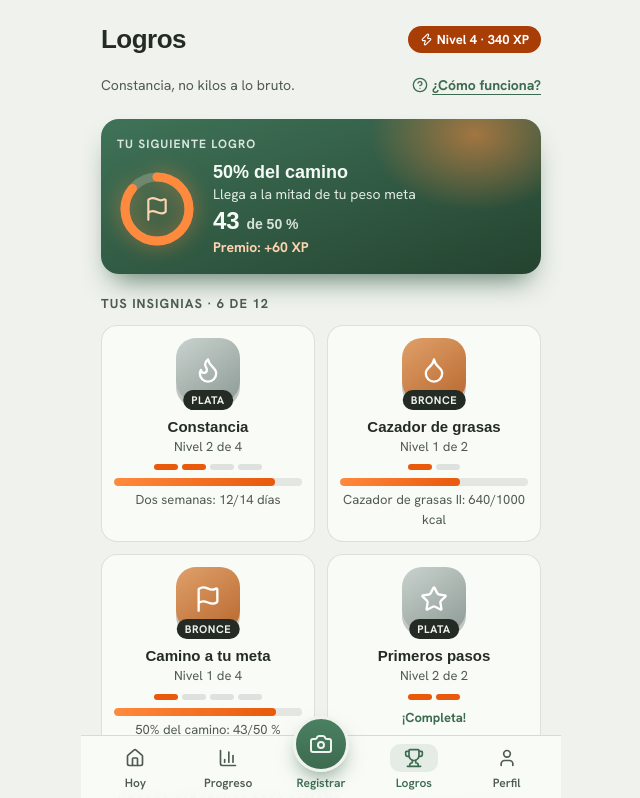
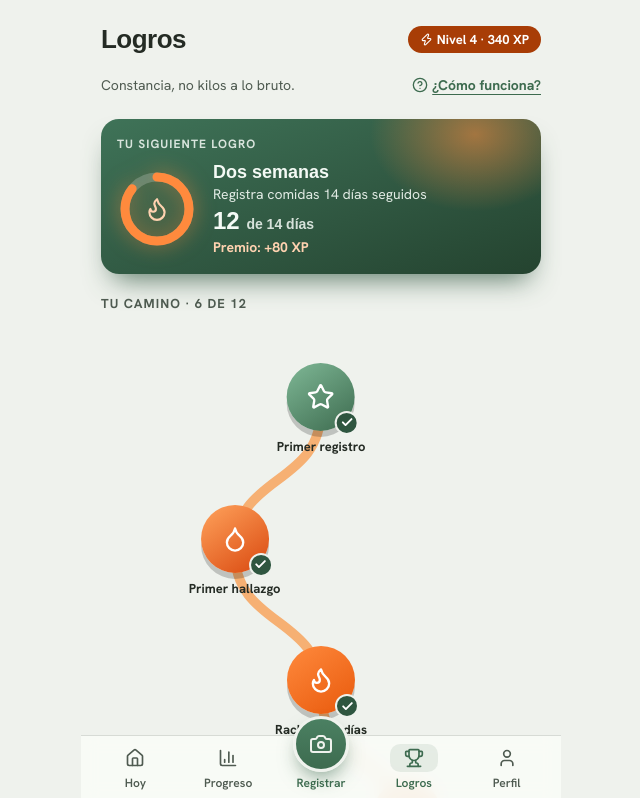
Before and after one commit to lucarouribe10-ai/nutrisnap-ai, a Next.js app: page /app/logros in a window 1280 px wide. Shown: the top 798 px of the page, without its empty margins (319-959 px from the left). Built offline with nearby package versions, Linux system fonts and the light colour scheme; a web font is replaced by a local one.

Commit message:
feat: logros como camino que se va desbloqueando

```diff
--- /dev/null
+++ b/components/app/CaminoLogros.tsx
@@ -0,0 +1,62 @@
+'use client';
+
+import { motion } from 'motion/react';
+import { Check, Droplet, Flag, Flame, Lock, Star } from 'lucide-react';
+import { LOGROS, type IconoLogro } from '@/lib/logros';
+import type { AppData } from '@/lib/app-store';
+import { EASE } from '@/components/onboarding/ui';
+
+const ICONOS: Record<IconoLogro, typeof Flame> = { flame: Flame, drop: Droplet, flag: Flag, star: Star };
+const COLOR: Record<IconoLogro, string> = {
+  flame: 'linear-gradient(145deg,#FF8A3D,#E8590C)',
+  drop: 'linear-gradient(145deg,#FFA35C,#D9480F)',
+  flag: 'linear-gradient(145deg,#5B9576,#3D6B4F)',
+  star: 'linear-gradient(145deg,#7FB896,#3D6B4F)',
+};
+const W = 300;
+const PASO = 118;
+const XS = [150, 78, 150, 222]; // zigzag suave
+
+/** El camino de logros (patrón del "camino" de Duolingo): ordenado por dificultad, con el actual resaltado y lo que sigue bloqueado. */
+export function CaminoLogros({ d }: { d: AppData }) {
+  const nodos = LOGROS.map((l, i) => ({ l, x: XS[i % XS.length], y: 70 + i * PASO, ok: d.logros.includes(l.id) }));
+  const actualIdx = nodos.findIndex((n) => !n.ok);
+  const H = 70 + (nodos.length - 1) * PASO + 90;
+  const trazo = (a: { x: number; y: number }, b: { x: number; y: number }) => `M${a.x} ${a.y} C${a.x} ${a.y + PASO * 0.55}, ${b.x} ${b.y - PASO * 0.55}, ${b.x} ${b.y}`;
+  return (
+    <section aria-label="Tu camino de logros" className="mt-5">
+      <h2 className="text-[13px] font-extrabold uppercase tracking-[0.08em] text-[var(--text-secondary)]">Tu camino · {d.logros.length} de {LOGROS.length}</h2>
+      <div className="relative mx-auto mt-3 w-full max-w-[360px]" style={{ aspectRatio: `${W} / ${H}` }}>
+        <svg viewBox={`0 0 ${W} ${H}`} className="absolute inset-0 h-full w-full" aria-hidden="true">
+          {nodos.slice(0, -1).map((n, i) => {
+            const sig = nodos[i + 1];
+            const hecho = n.ok && (sig.ok || i + 1 === actualIdx);
+            return <path key={i} d={trazo(n, sig)} fill="none" strokeWidth={hecho ? 8 : 6} strokeLinecap="round" stroke={hecho ? '#F6B073' : 'rgb(120 130 124 / .28)'} strokeDasharray={hecho ? undefined : '2 12'} />;
+          })}
+        </svg>
+        <ol className="absolute inset-0 list-none">
+          {nodos.map((n, i) => {
+            const Ic = ICONOS[n.l.icono];
+            const actual = i === actualIdx;
+            const prog = n.l.progreso(d);
+            return (
+              <motion.li key={n.l.id} initial={{ opacity: 0, scale: 0.7 }} animate={{ opacity: 1, scale: 1 }} transition={{ type: 'spring', stiffness: 300, damping: 18, delay: 0.05 * i }} className="absolute -translate-x-1/2 -translate-y-1/2 text-center" style={{ left: `${(n.x / W) * 100}%`, top: `${(n.y / H) * 100}%` }}>
+                <div className="relative mx-auto size-[68px]">
+                  {actual && <motion.span aria-hidden="true" className="absolute -inset-2 rounded-full border-[3px] border-[#E8590C]" animate={{ scale: [1, 1.12, 1], opacity: [0.9, 0.4, 0.9] }} transition={{ duration: 2, repeat: Infinity }} />}
+                  <span className={`relative flex size-full items-center justify-center rounded-full ${n.ok ? 'text-white shadow-[0_6px_0_rgb(0_0_0/.2)]' : actual ? 'border-[3px] border-[#E8590C] bg-[var(--surface)] text-[#E8590C] shadow-[0_6px_0_rgb(232_89_12/.25)]' : 'border-2 border-dashed border-[color-mix(in_oklab,var(--text-secondary)_40%,transparent)] bg-[var(--surface)] text-[var(--text-secondary)]'}`} style={n.ok ? { background: COLOR[n.l.icono] } : undefined}>
+                    {n.ok ? <Ic size={28} aria-hidden="true" /> : actual ? <Ic size={28} aria-hidden="true" /> : <Lock size={22} aria-hidden="true" />}
+                  </span>
+                  {n.ok && <span className="absolute -bottom-1 -right-1 flex size-6 items-center justify-center rounded-full border-2 border-[var(--bg)] bg-[#2F5640] text-white"><Check size={13} strokeWidth={3.5} aria-label="Logrado" /></span>}
+                </div>
+                <p className={`mx-auto mt-2 max-w-[112px] text-[13px] font-extrabold leading-tight ${n.ok || actual ? 'text-[var(--text-primary)]' : 'text-[var(--text-secondary)]'}`}>{n.l.nombre}</p>
+                {actual && (
+                  <p className="mx-auto mt-1 inline-block rounded-full bg-[#A83D06] px-2.5 py-0.5 text-[12px] font-bold text-white">{prog.actual}/{prog.meta}{n.l.unidad ? ` ${n.l.unidad}` : ''} · +{n.l.xp} XP</p>
+                )}
+              </motion.li>
+            );
+          })}
+        </ol>
+      </div>
+    </section>
+  );
+}
--- a/components/app/Logros.tsx
+++ b/components/app/Logros.tsx
@@ -7,21 +7,10 @@ import { Cuenta, Esqueleto, useAppData } from './uso';
 import { NIVELES, nivelDe } from '@/lib/app-store';
 import { LOGROS, QUE_DA_SUBIR, REGLAS_XP, type IconoLogro } from '@/lib/logros';
 import { EASE } from '@/components/onboarding/ui';
+import { CaminoLogros } from './CaminoLogros';
 
 const DIAS = ['L', 'M', 'M', 'J', 'V', 'S', 'D'];
 const ICONOS: Record<IconoLogro, typeof Flame> = { flame: Flame, drop: Droplet, flag: Flag, star: Star };
-const FAMILIAS: { nombre: string; icono: IconoLogro; ids: string[] }[] = [
-  { nombre: 'Constancia', icono: 'flame', ids: ['racha_3', 'racha_7', 'racha_14', 'racha_30'] },
-  { nombre: 'Cazador de grasas', icono: 'drop', ids: ['cazador_500', 'cazador_1000'] },
-  { nombre: 'Camino a tu meta', icono: 'flag', ids: ['camino_25', 'camino_50', 'camino_75', 'camino_100'] },
-  { nombre: 'Primeros pasos', icono: 'star', ids: ['primer_registro', 'primer_hallazgo'] },
-];
-const TIER = [
-  { nombre: 'Bronce', fondo: 'linear-gradient(145deg,#E0A06A,#B8692F)' },
-  { nombre: 'Plata', fondo: 'linear-gradient(145deg,#C9D2CE,#8E9B96)' },
-  { nombre: 'Oro', fondo: 'linear-gradient(145deg,#FFD25A,#E0A21B)' },
-  { nombre: 'Diamante', fondo: 'linear-gradient(145deg,#8FD9E8,#3FA7C9)' },
-];
 
 export function Logros() {
   const [d] = useAppData();
@@ -31,7 +20,7 @@ export function Logros() {
   const total = d.grasasSemana.reduce((a, b) => a + b, 0);
   const maxG = Math.max(1, ...d.grasasSemana);
   const proteinaDias = d.proteinaDias.filter(Boolean).length;
-  const pendientes = LOGROS.filter((l) => !d.logros.includes(l.id)).map((l) => ({ l, p: l.progreso(d) })).sort((a, b) => b.p.actual / b.p.meta - a.p.actual / a.p.meta);
+  const pendientes = LOGROS.filter((l) => !d.logros.includes(l.id)).map((l) => ({ l, p: l.progreso(d) }));
   const siguiente = pendientes[0];
   const ganados = LOGROS.filter((l) => d.logros.includes(l.id));
   const r = 32;
@@ -69,37 +58,7 @@ export function Logros() {
         </motion.section>
       )}
 
-      <section aria-label="Tus insignias" className="mt-5">
-        <h2 className="text-[13px] font-extrabold uppercase tracking-[0.08em] text-[var(--text-secondary)]">Tus insignias · {ganados.length} de {LOGROS.length}</h2>
-        <ul className="mt-3 grid grid-cols-2 gap-3">
-          {FAMILIAS.map((f, fi) => {
-            const items = f.ids.map((id) => LOGROS.find((l) => l.id === id)!);
-            const ganadosF = items.filter((l) => d.logros.includes(l.id)).length;
-            const proximo = items.find((l) => !d.logros.includes(l.id));
-            const prog = proximo ? proximo.progreso(d) : null;
-            const nivelF = Math.min(ganadosF, TIER.length) - 1;
-            const color = nivelF >= 0 ? TIER[nivelF] : null;
-            const Ic = ICONOS[f.icono];
-            return (
-              <motion.li key={f.nombre} initial={{ opacity: 0, y: 12 }} animate={{ opacity: 1, y: 0 }} transition={{ duration: 0.3, delay: 0.07 * fi, ease: EASE }} className="rounded-[var(--radius-card)] border border-[color-mix(in_oklab,var(--text-secondary)_16%,transparent)] bg-[var(--surface)] p-3 text-center">
-                <span className={`relative mx-auto flex size-16 items-center justify-center rounded-[20px] ${color ? 'text-white shadow-[0_5px_0_rgb(0_0_0/.22)]' : 'border-2 border-dashed border-[color-mix(in_oklab,var(--text-secondary)_40%,transparent)] text-[var(--text-secondary)]'}`} style={color ? { background: color.fondo } : undefined}>
-                  <Ic size={28} aria-hidden="true" />
-                  {color && <span className="absolute -bottom-2 left-1/2 -translate-x-1/2 whitespace-nowrap rounded-full bg-[var(--text-primary)] px-2 py-0.5 text-[11px] font-extrabold uppercase tracking-[0.05em] text-[var(--bg)]">{color.nombre}</span>}
-                </span>
-                <p className="mt-4 text-[15px] font-extrabold leading-tight [font-family:var(--font-display)]">{f.nombre}</p>
-                <p className="text-[13px] text-[var(--text-secondary)]">Nivel {ganadosF} de {items.length}</p>
-                <span className="mt-2 flex justify-center gap-1" aria-hidden="true">{items.map((l, i) => <span key={l.id} className={`h-1.5 w-6 rounded-full ${i < ganadosF ? 'bg-[#E8590C]' : 'bg-[color-mix(in_oklab,var(--text-primary)_12%,transparent)]'}`} />)}</span>
-                {proximo && prog ? (
-                  <>
-                    <span className="mt-2 block h-2 overflow-hidden rounded-full bg-[color-mix(in_oklab,var(--text-primary)_10%,transparent)]"><motion.span initial={{ width: 0 }} animate={{ width: `${(prog.actual / prog.meta) * 100}%` }} transition={{ duration: 0.8, ease: EASE }} className="block h-full rounded-full [background:linear-gradient(90deg,#FF8A3D,#E8590C)]" /></span>
-                    <p className="mt-1 text-[13px] text-[var(--text-secondary)]">{proximo.nombre}: {prog.actual}/{prog.meta}{proximo.unidad ? ` ${proximo.unidad}` : ''}</p>
-                  </>
-                ) : <p className="mt-2 text-[13px] font-bold text-[var(--accent)]">¡Completa!</p>}
-              </motion.li>
-            );
-          })}
-        </ul>
-      </section>
+      <CaminoLogros d={d} />
 
       <section aria-label="Tu semana" className="hairline-card mt-5 rounded-[var(--radius-card)] p-4">
         <div className="flex flex-wrap items-start justify-between gap-2">
```
Also changed, not shown: 10 other files (tests, documents, lock files or other folders).
